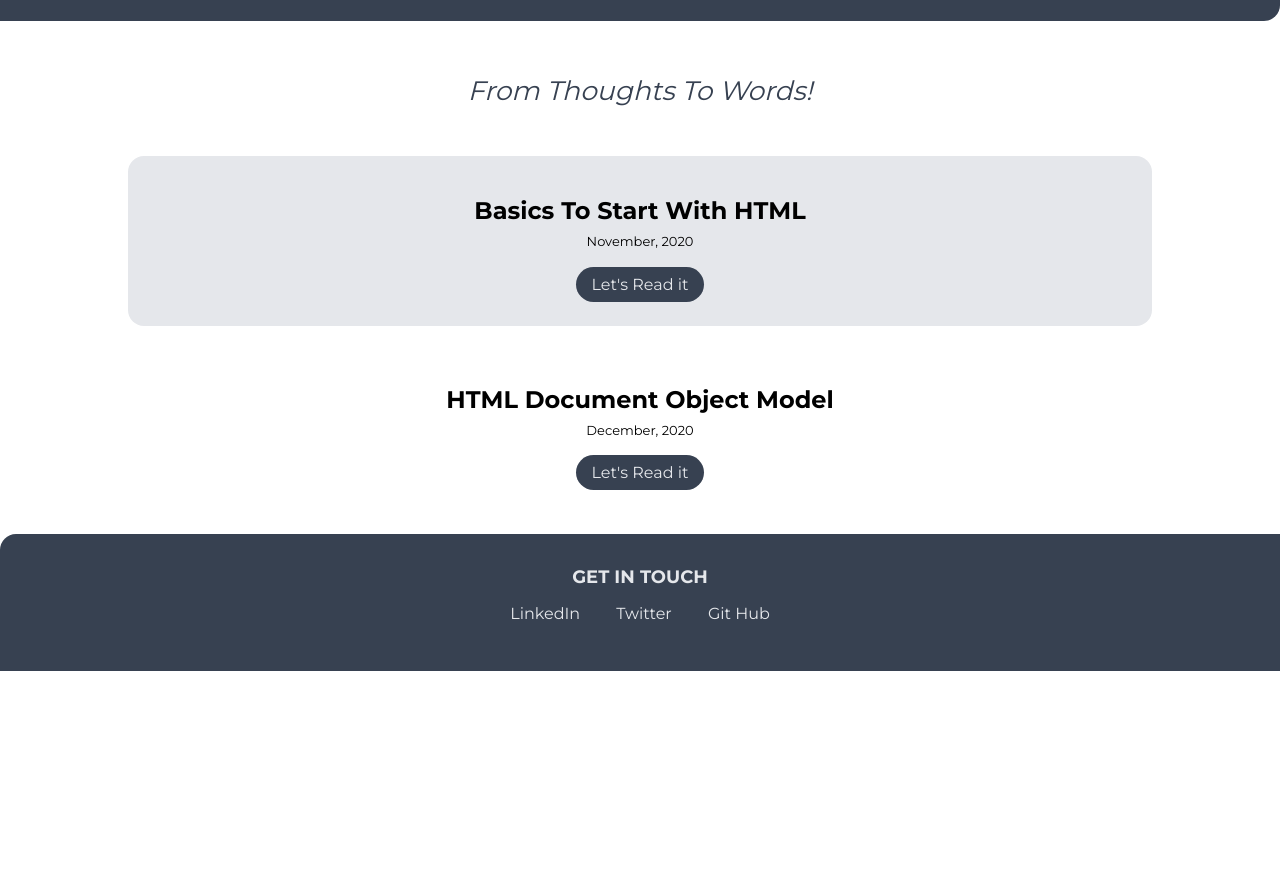
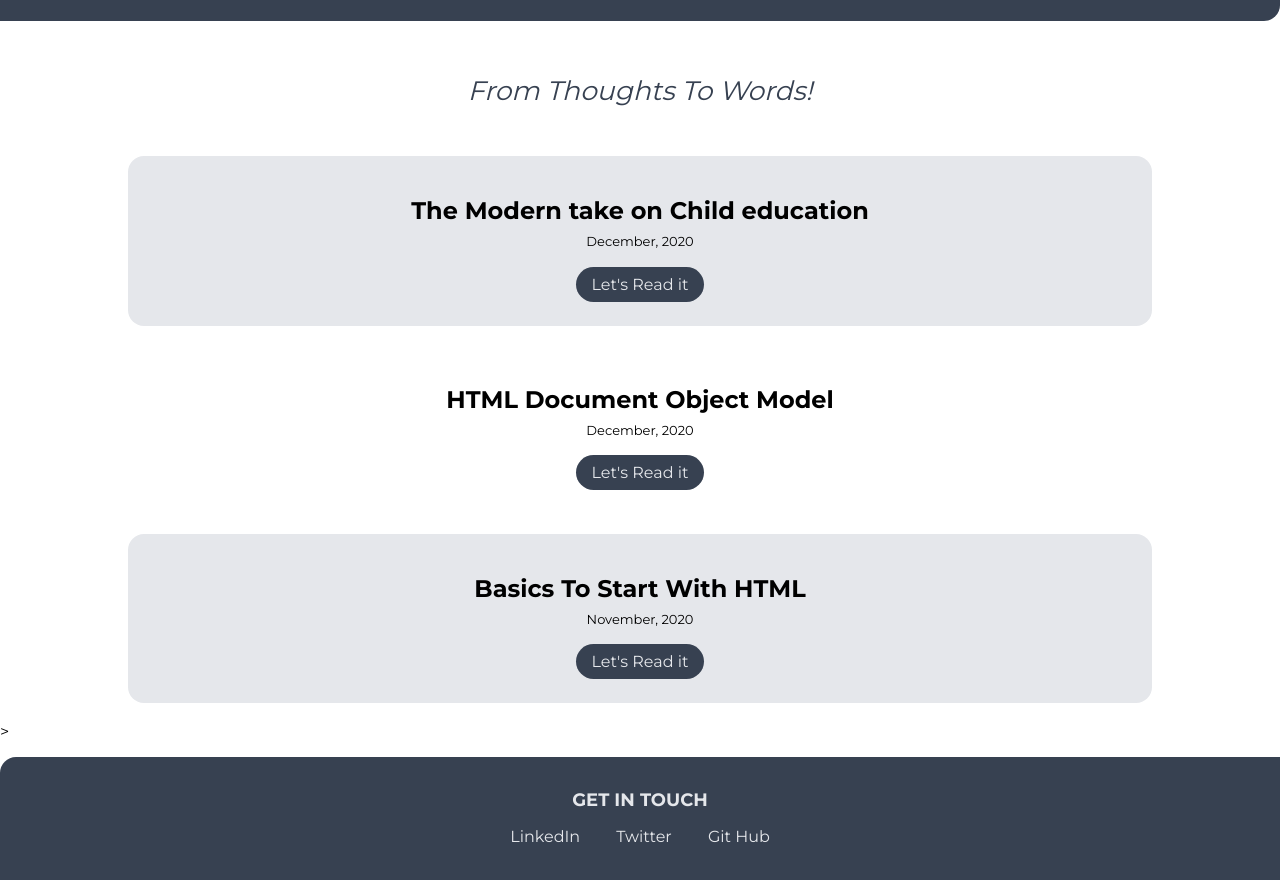
Before and after one commit to sdhamani/sagardhamani.com, a plain HTML site: page blogs.html in a window 1280 px wide. Shown: the part 138-1018 px from the top of the page. Before the commit the page ends 809 px from the top, so only its background shows below. Drawn offline with Linux system fonts and the light colour scheme.

Commit message:
Added new blog

```diff
--- a/blogs.html
+++ b/blogs.html
@@ -27,21 +27,18 @@
     </header>
 
     <ul class="list-no-bullets">
-
         <li>
             <section class="section ow">
                 <div class="container container-center">
-                    <h1>Basics To Start With HTML</h1>
-                    <p class="projects-padding">November, 2020</p>
+                    <h1>The Modern take on Child education</h1>
+                    <p class="projects-padding">December, 2020</p>
 
-                    <a class="link link-primary" href="/Myblogs/firstblog.html">Let's Read it</a>
+                    <a class="link link-primary" href="https://sagar-says.weeblysite.com/recent-blog">Let's Read it</a>
                 </div>
             </section>
         </li>
-    </ul>
 
 
-    <ul class="list-no-bullets">
 
         <li>
             <section class="section">
@@ -53,6 +50,17 @@
                 </div>
             </section>
         </li>
+
+        <li>
+            <section class="section ow">
+                <div class="container container-center">
+                    <h1>Basics To Start With HTML</h1>
+                    <p class="projects-padding">November, 2020</p>
+
+                    <a class="link link-primary" href="/Myblogs/firstblog.html">Let's Read it</a>
+                </div>
+            </section>
+        </li>>
     </ul>
 
 </body>
```
